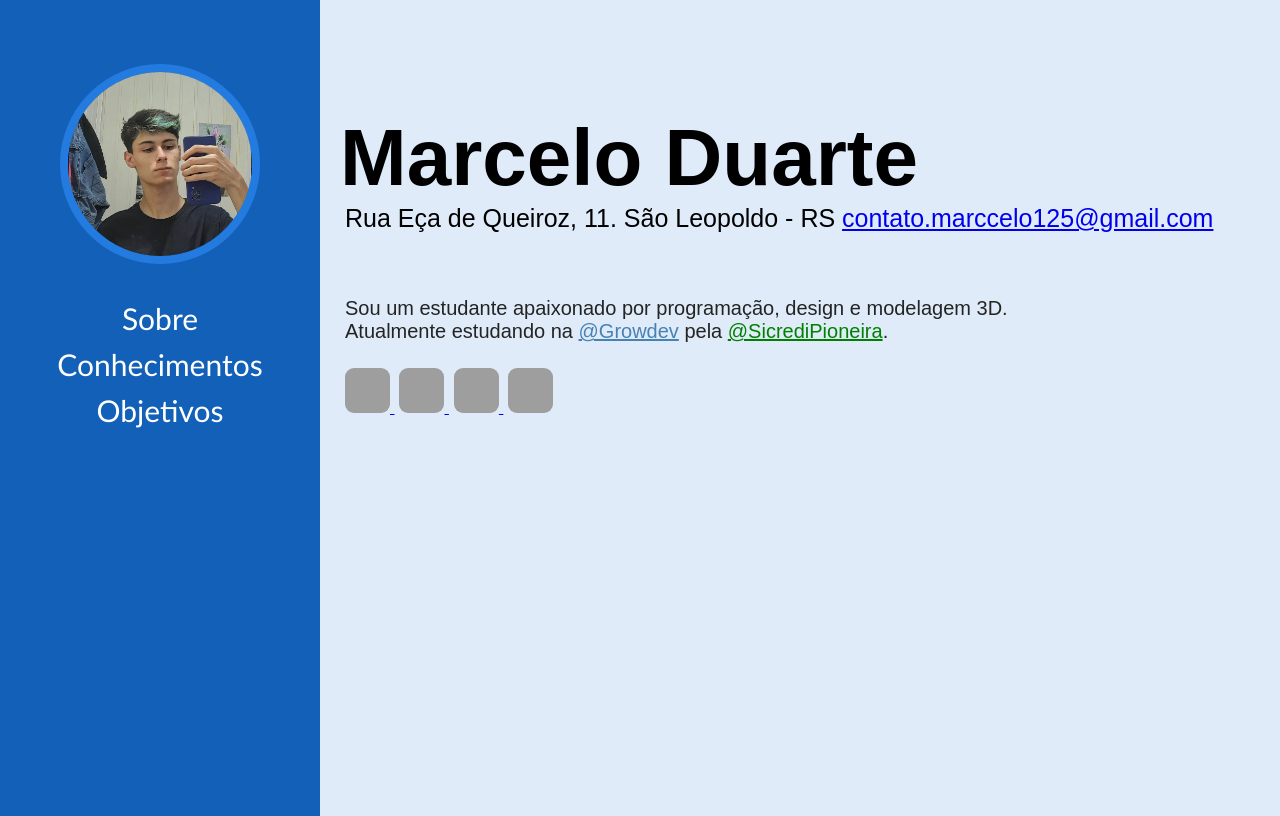
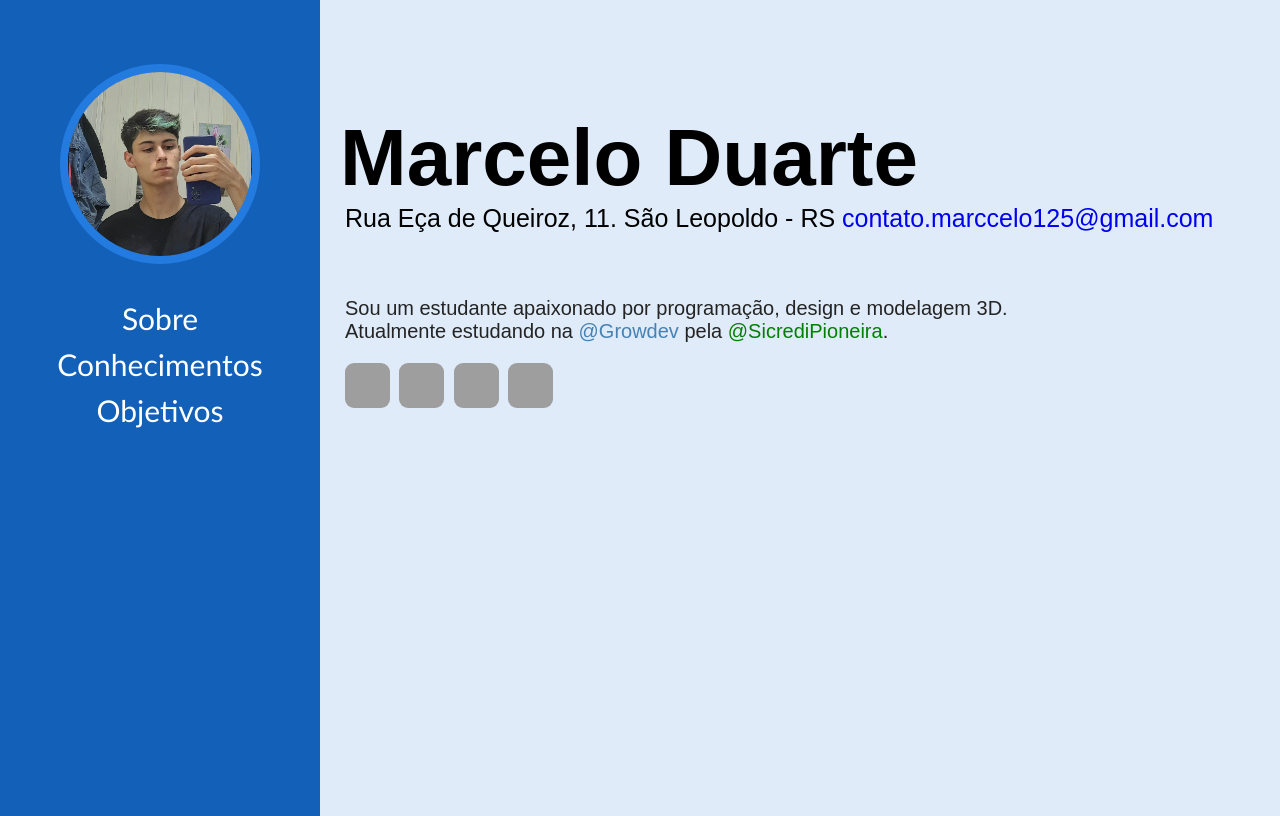
Before and after one commit to Marccelo125/portifolio-desperta-dev, a plain HTML site: page index.html in a window 1280 px wide. Drawn offline with Linux system fonts and the light colour scheme; grey boxes are pictures that could not be loaded.

Commit message:
[bugfix] removendo marcação em links

```diff
--- a/css/style.css
+++ b/css/style.css
@@ -87,6 +87,10 @@ hr {
     font-size: 25px;
 }
 
+.endereco-contato a {
+    text-decoration: none;
+}
+
 .descricao {
     margin-top: 7%;
     padding-left: 5px;
@@ -99,18 +103,24 @@ hr {
 
 .growdev-link {
     color: steelblue;
+    text-decoration: none;
 }
 
 .sicredi-link {
     color: green;
+    text-decoration: none;
 }
 
 #redes-sociais img {
-    margin-top: 25px;
+    margin-top: 20px;
     margin-left: 5px;
     border-radius: 20%;
     width: 45px;
     height: 45px;
+}
+
+#redes-sociais a {
+    text-decoration: none;
 }
 
 /* Conhecimentos */
```
